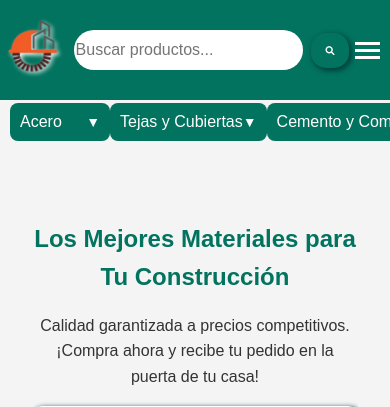
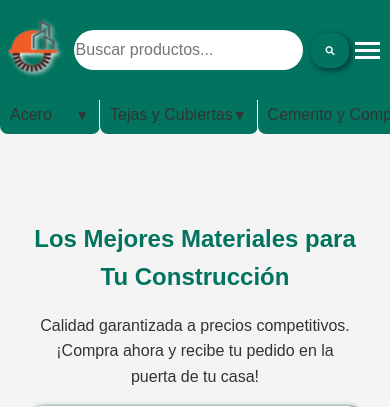
Before and after one commit to KleberVM/Dracarys-store, a Django app: page / in a window 390 px wide. Shown: the top 407 px of the page. Run offline with Django 5.2, Linux system fonts and the light colour scheme; data comes from the database, SQL or seed files in the repository; some libraries are stand-ins or nearby versions.

Commit message:
Implemente el css de busqueda por categoria, lo iso Leyton

```diff
--- a/sitioWeb/static/categorias.css
+++ b/sitioWeb/static/categorias.css
@@ -2,21 +2,27 @@
 /* Estilos generales de categorías */
 .categorias {
     position: fixed;
+    top: 12%;
     left: 0;
-    width: 20%;
+    width: 17%;
+    height: 90%;
     max-width: 400px;
     margin: 0 auto;
-    padding: 10px;
-    border-radius: 10px;
-    background-color: var(--primary-dark);
+    padding: 5px;
+   /* border-radius: 10px;*/
+    background-color: var(--primary-color);
     box-shadow: 0px 4px 8px rgba(0, 0, 0, 0.1);
-    color: var(--white);
+    color: var(--text-color);
+    font-size: 12px;
 }
 
 /* Encabezado de Categorías */
 .categorias h2 {
+    font-size: 28px;
+    margin: 0;
+    padding: 0;
     text-align: center;
-    margin-bottom: 20px;
+    margin-bottom: 10px;
     color: var(--secondary-color);
 }
 
@@ -31,7 +37,8 @@
 
 /* Categorías principales */
 .category {
-    margin-bottom: 5px;
+    margin:none;
+    border-color: aliceblue;
     border-radius: 8px;
     overflow: hidden; /* Evita que se desborde contenido */
     background-color: var(--primary-color);
@@ -43,27 +50,31 @@
     width: 100%;
     text-align: left;
     background-color: var(--primary-color); /* Color original */
-    border: none;
+    border-top: 0.1px solid white;
+    border-bottom: 0.5px solid white;
+    border-left: none;
+    border-right: none;
+    margin: 0;
     padding: 15px;
-    font-size: 18px;
+    font-size: 16px;
     cursor: pointer;
-    color: var(--text-color);
     transition: background-color 0.3s ease, transform 0.2s; /* Transición suave del color */
     display: flex;
     justify-content: space-between;
     align-items: center;
-    color: white;
+    color: var(--text-color);
 }
 
 .category-btn:hover {
     background-color: var(--secondary-color);
     transform: scale(1.02); /* Efecto ligero de zoom */
-    color:var(--white);
+    color: var(--white);
 }
 
 /* Cambiar el color cuando esté activa */
 .category-btn.active {
     background-color: var(--tertiary-color); /* Cambia al color #ff4500 temporalmente */
+    color: var(--white);
 }
 
 /* Icono indicador (flecha) */
@@ -86,7 +97,9 @@
     border-left: 4px solid var(--primary-color);
     animation: fadeIn 0.3s ease-in-out; /* Animación suave */
 }
-
+.subcategory-btn:active + .subcategory-list{
+    display: block;
+}
 @keyframes fadeIn {
     from { opacity: 0; }
     to { opacity: 1; }
@@ -104,7 +117,7 @@
     background: transparent;
     border: none;
     text-align: left;
-    color: var(--white);
+    color: var(--text-color);
     cursor: pointer;
     padding: 10px; /* Ajuste de padding para asegurar que cubra todo */
     box-sizing: border-box; /* Asegura que padding no desborde */
@@ -112,10 +125,10 @@
 }
 
 /* Efecto hover de la subcategoría */
-.subcategory:hover {
+.subcategory-btn:hover {
     background-color: var(--secondary-color);
     color: var(--white);
-    border-radius: 10px;
+    border-radius: 5px;
 }
 
 /* Estado activo de subcategoría */
@@ -128,24 +141,26 @@
     color: var(--white);
     border-radius: 10px;
 }
-@media (max-width: 900px) {
+/*@media (max-width: 900px) {
     .categorias{
         display: inline-block;
         position: fixed;
         top: 25%;
     }
-}
+}*/
 
 /* Estilos responsivos para dispositivos móviles */
-@media (max-width: 768px) {
+@media (max-width: 900px) {/*768*/
     .categorias {
         display: inline-block;
         position: static; /* Cambiar a estático para que esté en flujo */
         position: fixed;
-        top: 15%;
+        top: 8.2%;
+        height: auto;
         width: 100%; /* Ocupar todo el ancho */
         max-width: none; /* Sin restricción de ancho máximo */
-        padding: 10px; /* Ajustar el padding */
+        padding: 0; /* Ajustar el padding */
+        margin-top: 13px;
         box-shadow: none; /* Eliminar sombra */
         border-radius: 0; /* Sin bordes redondeados */
         display: flex; /* Usar flex para alinear en fila */
@@ -154,6 +169,7 @@
         z-index: 999;
         overflow: auto; /* Permite el desplazamiento */
         scrollbar-width: none; /* Para navegadores basados en Firefox */
+        background-color: transparent;
     }
     .categorias h2 {
         font-size: 0px;
@@ -162,17 +178,26 @@
 
     .category-list {
         display: flex; /* Mantener las categorías en fila */
-        flex-wrap: nowrap; /* No permitir que las categorías se ajusten a la siguiente línea */
+       /* flex-wrap: nowrap; /* No permitir que las categorías se ajusten a la siguiente línea */
     }
 
     .category {
         flex: 1 0 auto; /* Permitir que cada categoría ocupe espacio en la fila */
         min-width: 100px; /* Establecer un ancho mínimo para las categorías */
+        background-color: transparent;
+        border-radius: none;
     }
 
     .category-btn {
         font-size: 16px; /* Reducir tamaño de fuente para móviles */
         padding: 10px; /* Ajustar padding para que no ocupe demasiado espacio */
+        border-top: none;
+        border-bottom: none;
+        margin-top: 13px;
+        border-top: 1px solid white;
+        border-right: 1px solid white;
+        border-right: 1px solid white;
+
     }
 
     /* Mostrar subcategorías al hacer clic */
@@ -180,10 +205,12 @@
         display: block; /* Mostrar subcategorías si la categoría está activa */
     }
 }
-@media (max-width: 450px) {
+/*@media (max-width: 450px) {
     .categorias{
         position: fixed;
         font-size: 16px;
         top: 11%;
     }
-}
+
+    }
+    */
```
